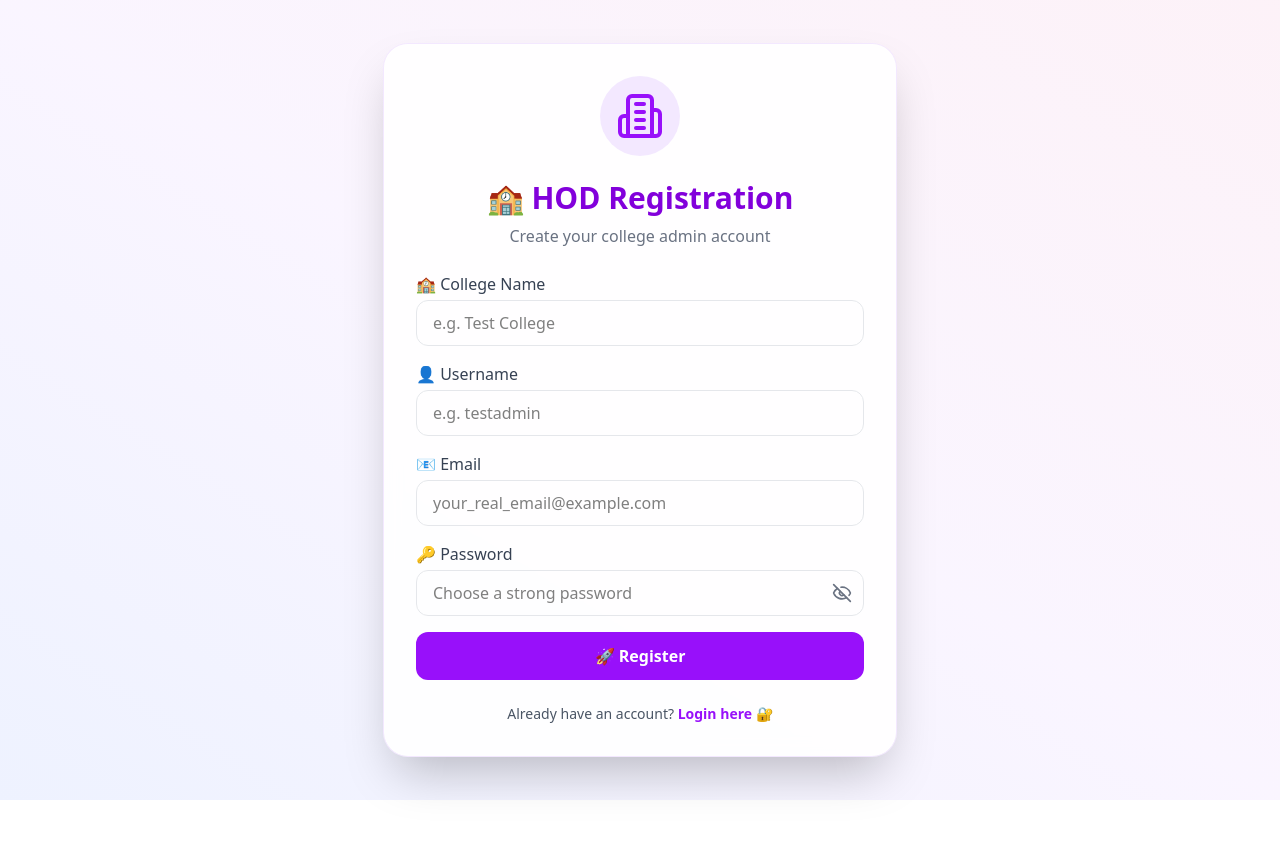
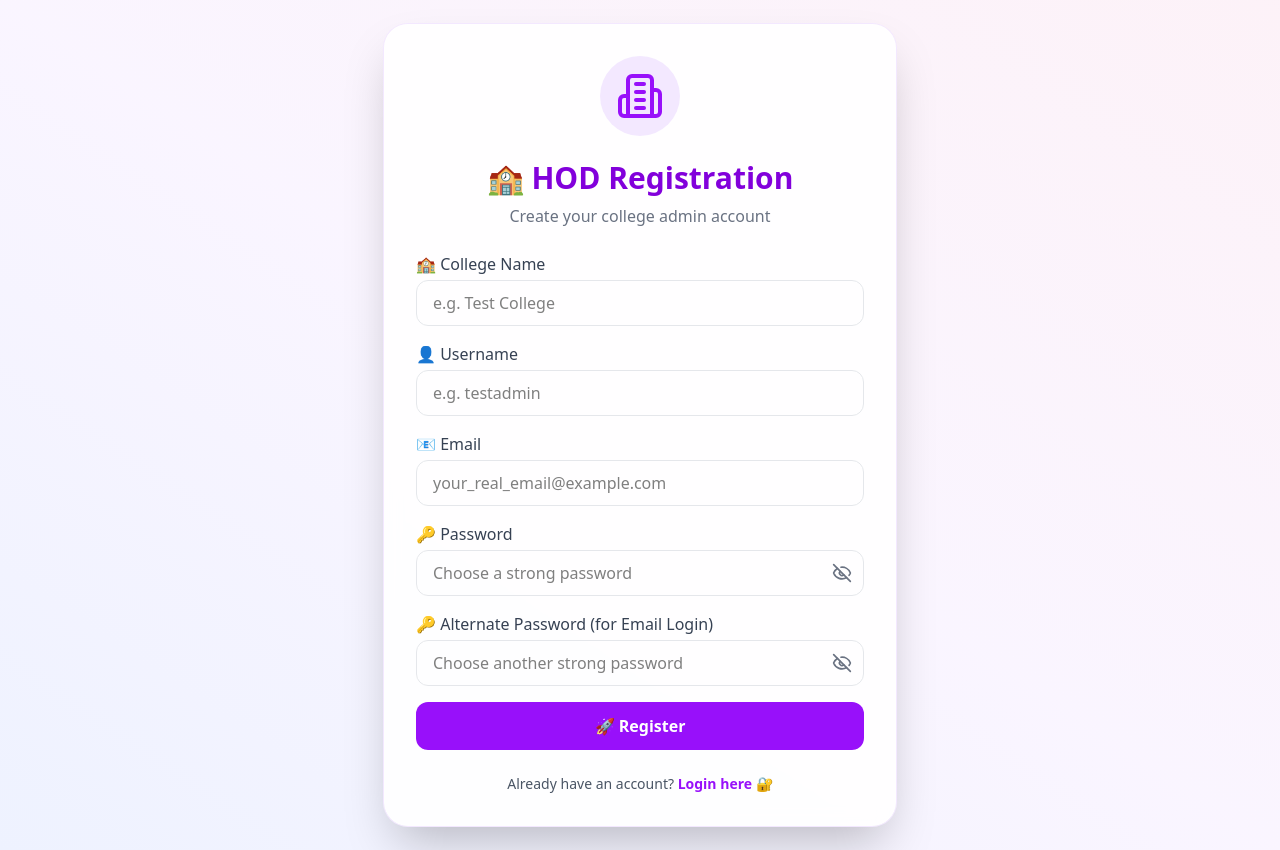
Before and after one commit to SinghShubhamkumarkrishnadev/Student-attendance-client, a React (Vite) app: page /hod/register in a window 1280 px wide. Before the commit the page ends 800 px from the top, so only its background shows below. Built offline with nearby package versions, Linux system fonts and the light colour scheme; no server answers.

Commit message:
mail login update

```diff
--- a/src/pages/HodRegister.jsx
+++ b/src/pages/HodRegister.jsx
@@ -19,6 +19,9 @@ export default function HodRegister() {
   const [password, setPassword] = useState("");
   const [otp, setOtp] = useState("");
 
+  const [altPassword, setAltPassword] = useState("");
+  const [showAltPassword, setShowAltPassword] = useState(false);
+
   // ui state
   const [loading, setLoading] = useState(false);
   const [msg, setMsg] = useState("");
@@ -36,6 +39,7 @@ export default function HodRegister() {
         collegeName,
         username,
         password,
+        altPassword,
         email,
       });
 
@@ -210,6 +214,29 @@ export default function HodRegister() {
               </div>
             </div>
 
+            <div>
+              <label className="block text-gray-700 font-medium mb-1">
+                🔑 Alternate Password (for Email Login)
+              </label>
+              <div className="relative">
+                <input
+                  type={showAltPassword ? "text" : "password"}
+                  className="w-full px-4 py-2.5 rounded-xl border border-gray-200 focus:ring-2 focus:ring-purple-400 focus:border-purple-400 outline-none pr-12"
+                  placeholder="Choose another strong password"
+                  value={altPassword}
+                  onChange={(e) => setAltPassword(e.target.value)}
+                  required
+                />
+                <button
+                  type="button"
+                  onClick={() => setShowAltPassword(!showAltPassword)}
+                  className="absolute right-3 top-1/2 -translate-y-1/2 text-gray-500 hover:text-gray-700"
+                >
+                  {showAltPassword ? <Eye size={20} /> : <EyeOff size={20} />}
+                </button>
+              </div>
+            </div>
+
             <button
               type="submit"
               disabled={loading}
```
